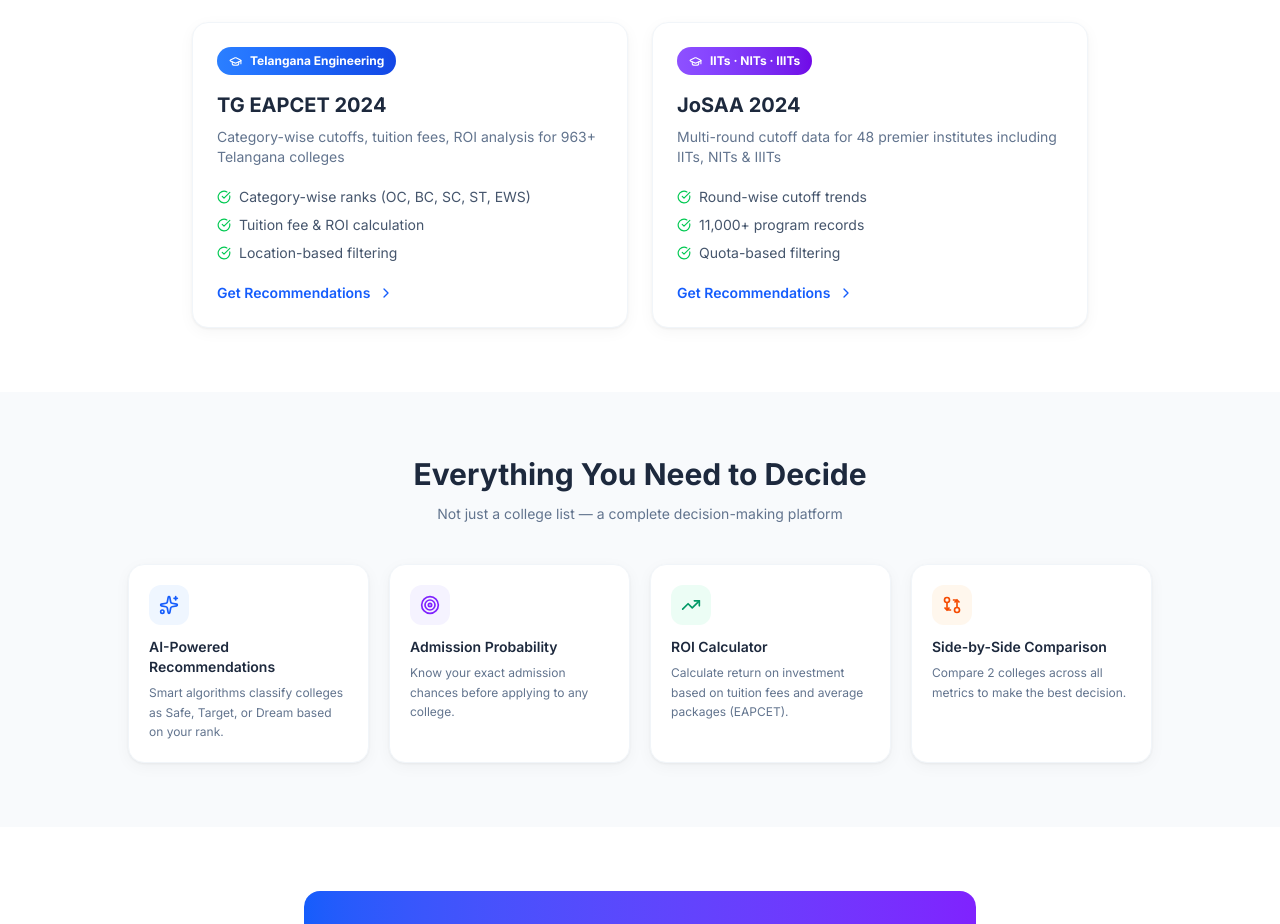
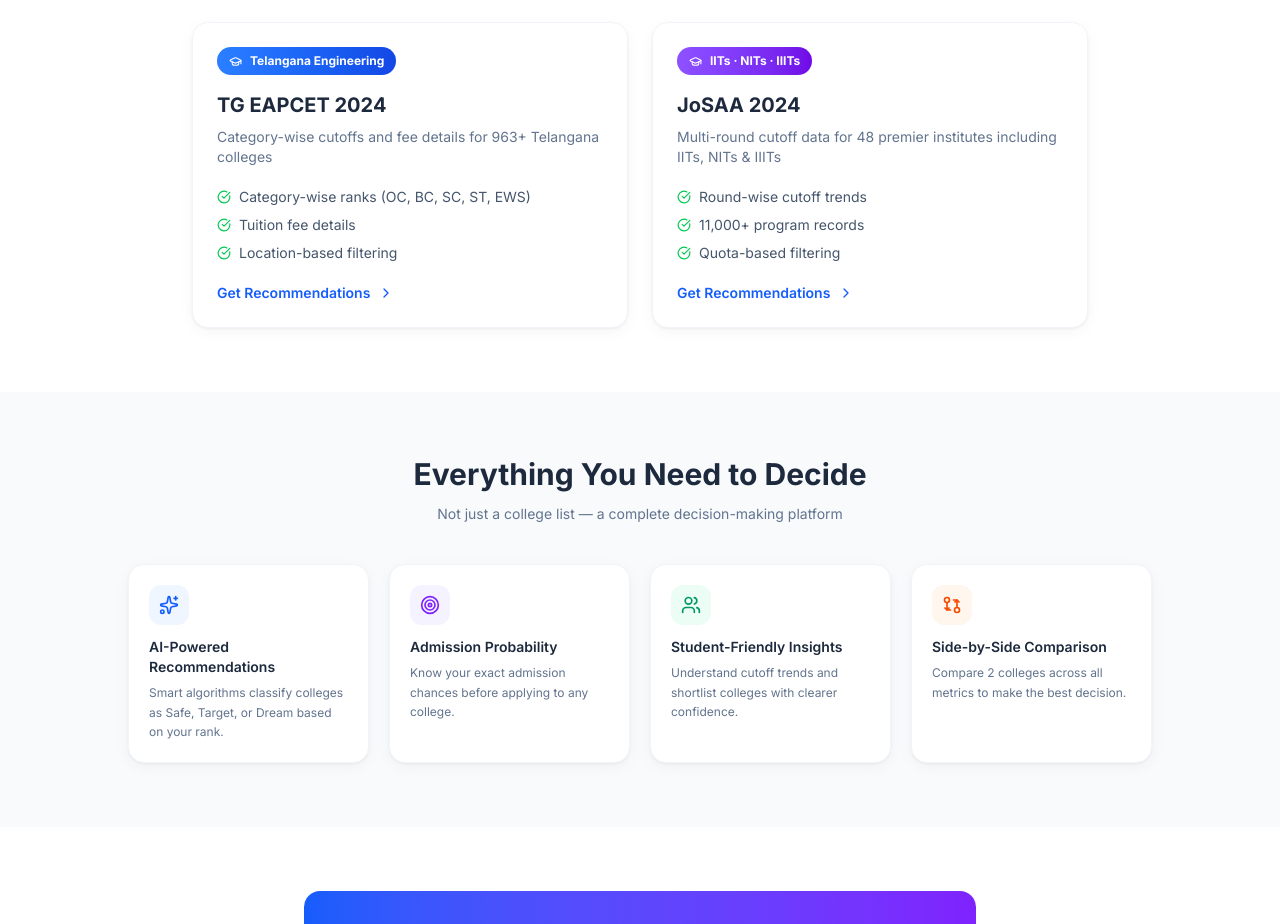
Before and after one commit to rakshitha2706/Path2Campus, a React (Vite) app in the folder frontend/: page / in a window 1280 px wide. Shown: the part 880-1804 px from the top of the page. Built offline with nearby package versions, Linux system fonts and the light colour scheme; no server answers.

Commit message:
change: roi feature removed

```diff
--- a/frontend/src/pages/Landing.jsx
+++ b/frontend/src/pages/Landing.jsx
@@ -1,6 +1,6 @@
 import React from 'react';
 import { useNavigate } from 'react-router-dom';
-import { GraduationCap, ArrowRight, Sparkles, Target, TrendingUp, Users, Star, CheckCircle, ChevronRight } from 'lucide-react';
+import { GraduationCap, ArrowRight, Sparkles, Target, Users, Star, CheckCircle, ChevronRight } from 'lucide-react';
 
 const stats = [
   { value: '963+', label: 'EAPCET Colleges' },
@@ -21,9 +21,9 @@
     desc: 'Know your exact admission chances before applying to any college.'
   },
   {
-    icon: TrendingUp, color: 'bg-emerald-50 text-emerald-600',
-    title: 'ROI Calculator',
-    desc: 'Calculate return on investment based on tuition fees and average packages (EAPCET).'
+    icon: Users, color: 'bg-emerald-50 text-emerald-600',
+    title: 'Student-Friendly Insights',
+    desc: 'Understand cutoff trends and shortlist colleges with clearer confidence.'
   },
   {
     icon: GitCompare2, color: 'bg-orange-50 text-orange-600',
@@ -47,10 +47,10 @@
     id: 'eapcet',
     title: 'TG EAPCET 2024',
     subtitle: 'Telangana Engineering',
-    desc: 'Category-wise cutoffs, tuition fees, ROI analysis for 963+ Telangana colleges',
+    desc: 'Category-wise cutoffs and fee details for 963+ Telangana colleges',
     gradient: 'from-blue-500 to-blue-700',
     lightBg: 'bg-blue-50',
-    features: ['Category-wise ranks (OC, BC, SC, ST, EWS)', 'Tuition fee & ROI calculation', 'Location-based filtering'],
+    features: ['Category-wise ranks (OC, BC, SC, ST, EWS)', 'Tuition fee details', 'Location-based filtering'],
   },
   {
     id: 'josaa',
```
